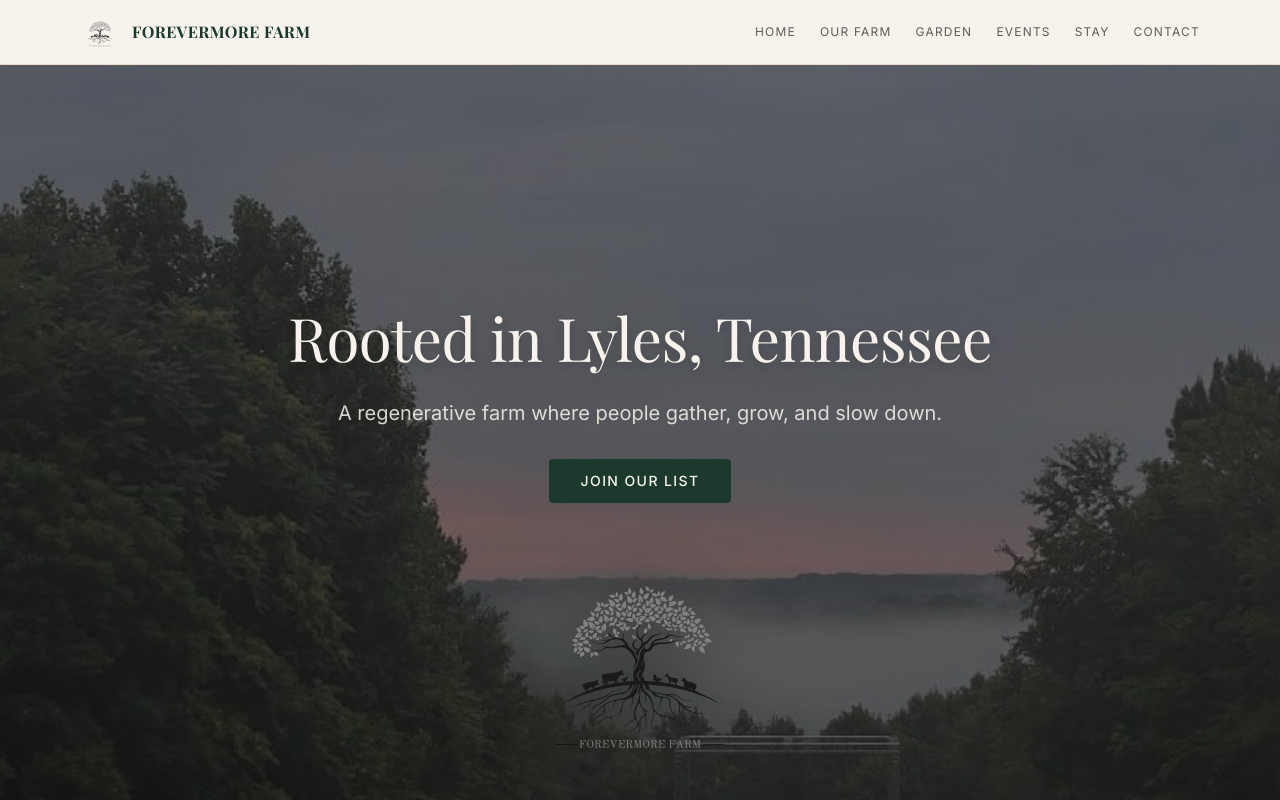
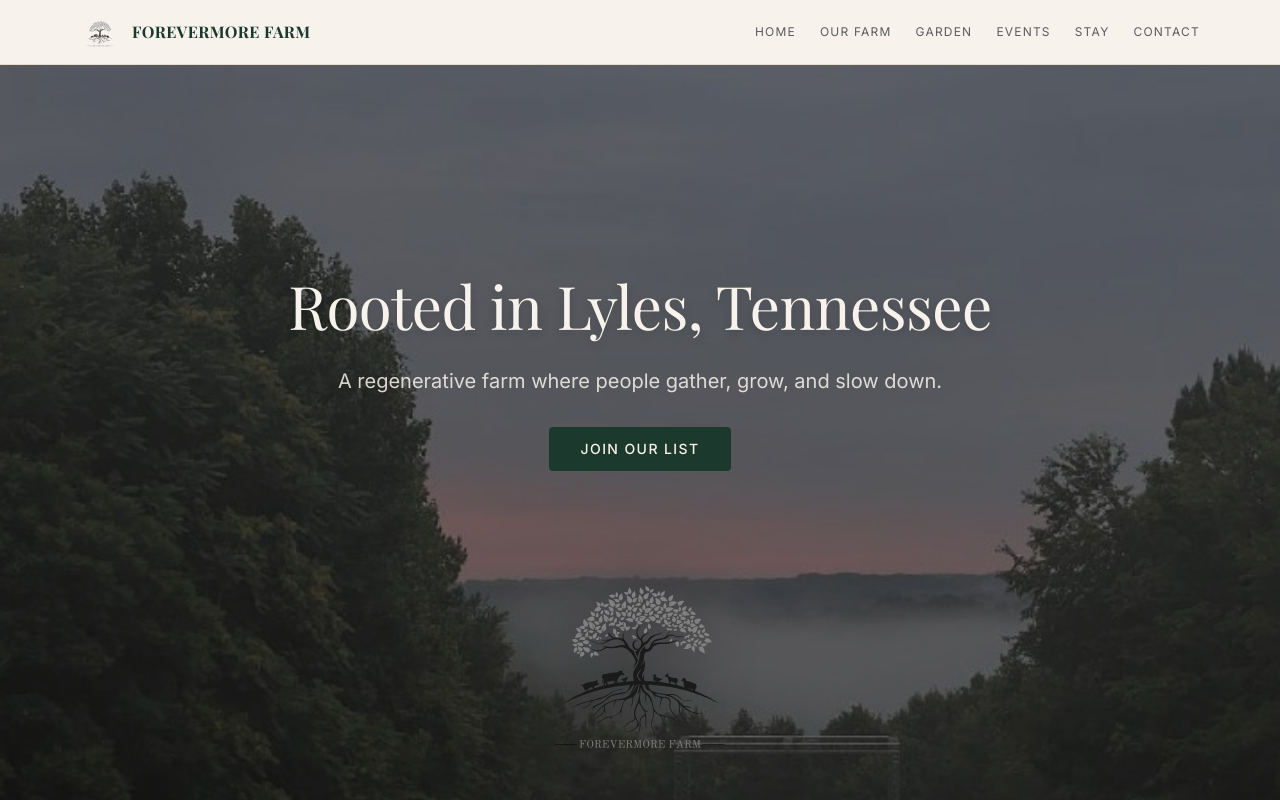
Before and after one commit to forevermore3333/forevermorefarm-website, a Next.js app: page / in a window 1280 px wide. Shown: the top 800 px of the page. Built offline with nearby package versions, Linux system fonts and the light colour scheme; a web font is replaced by a local one.

Commit message:
Hero: add pb-48 to content to create gap between button and logo

```diff
--- a/src/components/HeroSection.tsx
+++ b/src/components/HeroSection.tsx
@@ -38,7 +38,7 @@ export default function HeroSection({ title, subtitle, ctaText, ctaHref, bgImage
       <div className="absolute inset-0 bg-farm-charcoal/55" />
 
       {/* Title + subtitle + CTA — vertically centered */}
-      <div className="relative z-10 text-center px-4 max-w-3xl -translate-y-16">
+      <div className="relative z-10 text-center px-4 max-w-3xl pb-48">
         <h1 className="font-serif text-4xl md:text-6xl text-farm-cream mb-6 leading-tight drop-shadow-lg">
           {title}
         </h1>
```
